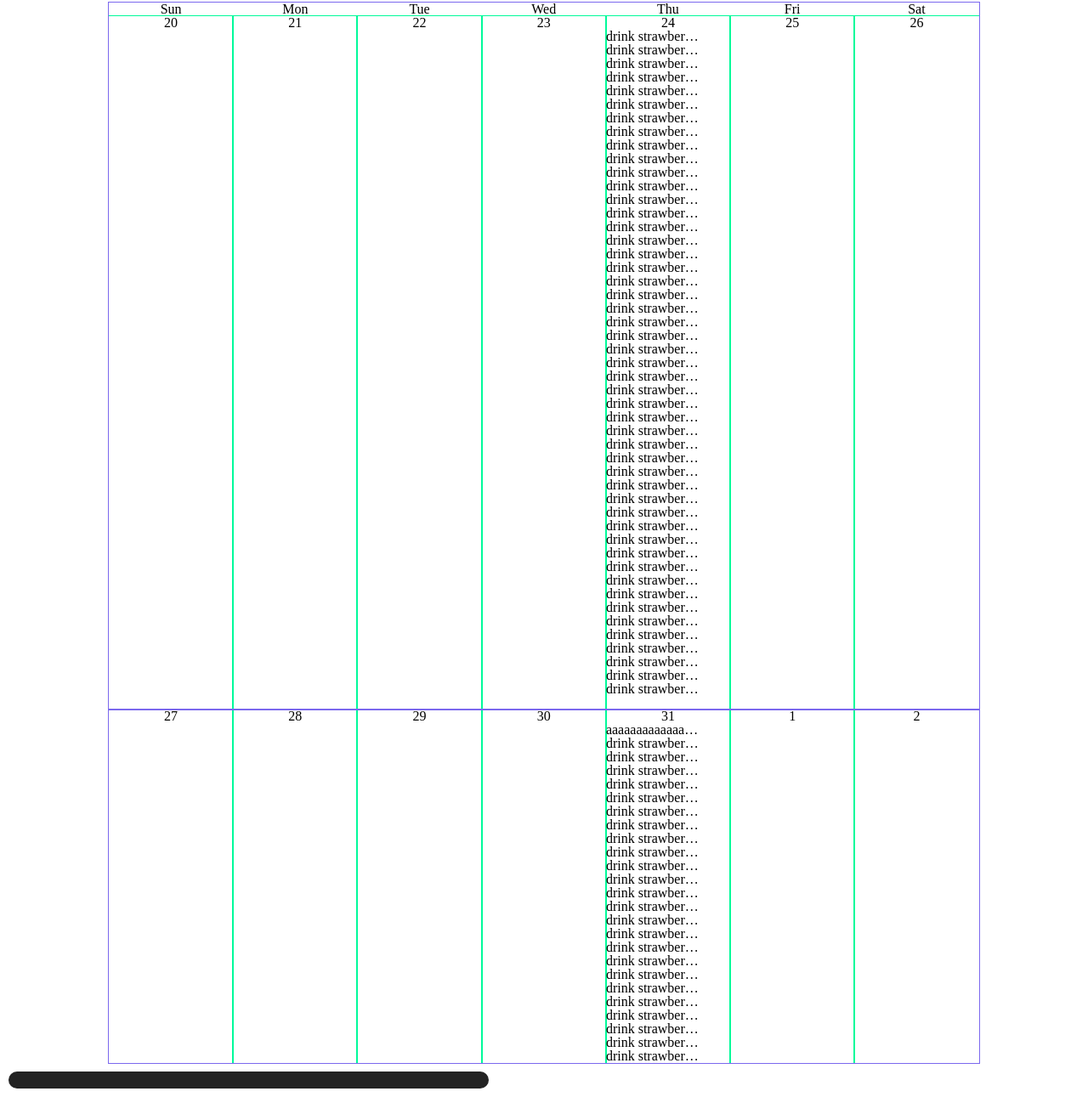
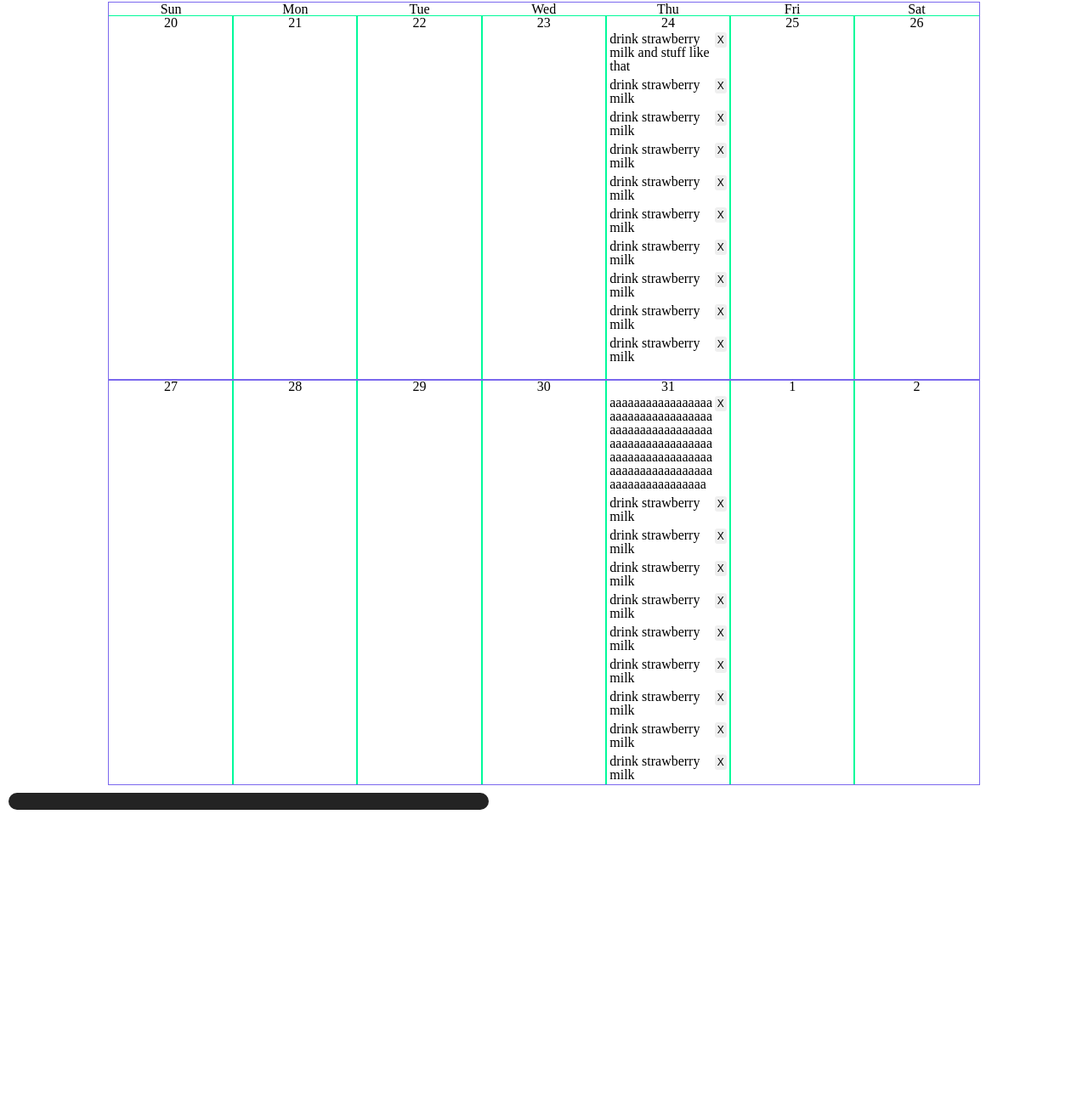
Before and after one commit to scs-bc-project-1-group-1/personalized-information-hub, a plain HTML site: page index.html in a window 1280 px wide. Shown: the part 100-1391 px from the top of the page at 85% size. After the commit the page ends 1063 px from the top, so only its background shows below. Drawn offline with nearby package versions, Linux system fonts and the light colour scheme; no server answers.

Commit message:
finished adding css framework to accomodate adding events, added code to condense event display when switching to monthly view

```diff
--- a/assets/css/style.css
+++ b/assets/css/style.css
@@ -2,7 +2,7 @@
 ethan (average-kirigiri-enjoyer), WesleyHAS, Stavros Panagiotopoulos (stavrospana)
 SCS Boot Camp Project 1 Group 1 - Personal Information Hub
 Created 2023/08/15
-Last Edited 2023/08/24
+Last Edited 2023/08/25
 */
 
 
@@ -67,12 +67,46 @@ Last Edited 2023/08/24
   outline: solid 1px mediumspringgreen;
 }
 
-.events > *
+.events div
+{
+  width: 94%;
+  margin: 0px 3% 0px 3%;
+  padding: 3px 0px;
+}
+
+.events div li
+{
+  display: inline-block;
+  white-space: pre-wrap;
+  word-wrap: break-word;
+  overflow: visible;
+  text-overflow: clip;
+  width: 90%;
+}
+
+.events.monthly div
+{
+  width: 94%;
+  margin: 0px 3% 0px 3%;
+  padding: 2px 0px;
+}
+
+.events.monthly div li
 {
   white-space: nowrap;
   overflow: hidden;
   text-overflow: ellipsis;
-  width: 75%;
+}
+
+.events div button
+{
+  font-size: 12px;
+  padding: 2px 0px;
+  border-radius: 3px;
+  border: none;
+  float: right;
+  vertical-align: middle;
+  width: 10%;
 }
 
 .date
--- a/assets/scripts/script.js
+++ b/assets/scripts/script.js
@@ -2,7 +2,7 @@
 ethan (average-kirigiri-enjoyer), WesleyHAS, Stavros Panagiotopoulos (stavrospana)
 SCS Boot Camp Project 1 Group 1 - Personal Information Hub
 Created 2023/08/15
-Last Edited 2023/08/24
+Last Edited 2023/08/25
 */
 
 /* Ethan's code here */
@@ -32,6 +32,7 @@ var rowFour = $("#row-4");
 var rowFive = $("#row-5");
 var rowSix = $("#row-6");
 var eventBlocks = $(".event-block");
+var events = eventBlocks.children(".events");
 var monthlyRows = $(".monthly-row");
 var monthBlocks = $(".month-block");
 
@@ -321,6 +322,7 @@ function switchEventZoom(zoomButton)
 
       firstDay = monthOfLastDay; //sets firstDay to first day of month which to be zoomed out to
       eventBlocks.css({"min-height": "", "height": "100px"}); //removes min-height & sets a fixed height of 100px to all event day blocks
+      events.addClass("monthly"); //adds monthly class to event lists
 
       eventView = "monthly"
     }
@@ -352,6 +354,7 @@ function switchEventZoom(zoomButton)
     }
     else if (eventView === "monthly") //if the planner is currently in monthly view, switch to weekly view
     {
+      events.removeClass("monthly"); //removes monthly class from event lists
       eventView = "weekly"
     }
   }
--- a/index.html
+++ b/index.html
@@ -2,7 +2,7 @@
 ethan (average-kirigiri-enjoyer), WesleyHAS, Stavros Panagiotopoulos (stavrospana)
 SCS Boot Camp Project 1 Group 1 - Personal Information Hub
 Created 2023/08/15
-Last Edited 2023/08/24
+Last Edited 2023/08/25
 -->
 
 <!DOCTYPE html>
@@ -114,55 +114,16 @@ Last Edited 2023/08/24
 
 				<p class = "date"></p>
 				<ul class = "events">
-					<li>drink strawberry milk</li>
-					<li>drink strawberry milk</li>
-					<li>drink strawberry milk</li>
-					<li>drink strawberry milk</li>
-					<li>drink strawberry milk</li>
-					<li>drink strawberry milk</li>
-					<li>drink strawberry milk</li>
-					<li>drink strawberry milk</li>
-					<li>drink strawberry milk</li>
-					<li>drink strawberry milk</li>
-					<li>drink strawberry milk</li>
-					<li>drink strawberry milk</li>
-					<li>drink strawberry milk</li>
-					<li>drink strawberry milk</li>
-					<li>drink strawberry milk</li>
-					<li>drink strawberry milk</li>
-					<li>drink strawberry milk</li>
-					<li>drink strawberry milk</li>
-					<li>drink strawberry milk</li>
-					<li>drink strawberry milk</li>
-					<li>drink strawberry milk</li>
-					<li>drink strawberry milk</li>
-					<li>drink strawberry milk</li>
-					<li>drink strawberry milk</li>
-					<li>drink strawberry milk</li>
-					<li>drink strawberry milk</li>
-					<li>drink strawberry milk</li>
-					<li>drink strawberry milk</li>
-					<li>drink strawberry milk</li>
-					<li>drink strawberry milk</li>
-					<li>drink strawberry milk</li>
-					<li>drink strawberry milk</li>
-					<li>drink strawberry milk</li>
-					<li>drink strawberry milk</li>
-					<li>drink strawberry milk</li>
-					<li>drink strawberry milk</li>
-					<li>drink strawberry milk</li>
-					<li>drink strawberry milk</li>
-					<li>drink strawberry milk</li>
-					<li>drink strawberry milk</li>
-					<li>drink strawberry milk</li>
-					<li>drink strawberry milk</li>
-					<li>drink strawberry milk</li>
-					<li>drink strawberry milk</li>
-					<li>drink strawberry milk</li>
-					<li>drink strawberry milk</li>
-					<li>drink strawberry milk</li>
-					<li>drink strawberry milk</li>
-					<li>drink strawberry milk</li>
+					<div><li>drink strawberry milk and stuff like that</li><button>X</button></div>
+					<div><li>drink strawberry milk</li><button>X</button></div>
+					<div><li>drink strawberry milk</li><button>X</button></div>
+					<div><li>drink strawberry milk</li><button>X</button></div>
+					<div><li>drink strawberry milk</li><button>X</button></div>
+					<div><li>drink strawberry milk</li><button>X</button></div>
+					<div><li>drink strawberry milk</li><button>X</button></div>
+					<div><li>drink strawberry milk</li><button>X</button></div>
+					<div><li>drink strawberry milk</li><button>X</button></div>
+					<div><li>drink strawberry milk</li><button>X</button></div>
 				</ul>
 
 			</div>
@@ -216,31 +177,16 @@ Last Edited 2023/08/24
 
 				<p class = "date"></p>
 				<ul class = "events">
-					<li>aaaaaaaaaaaaaaaaaaaaaaaaaaaaaaaaaaaaaaaaaaaaaaaaaaaaaaaaaaaaaaaaaaaaaaaaaaaaaaaaaaaaaaaaaaaaaa</li>
-					<li>drink strawberry milk</li>
-					<li>drink strawberry milk</li>
-					<li>drink strawberry milk</li>
-					<li>drink strawberry milk</li>
-					<li>drink strawberry milk</li>
-					<li>drink strawberry milk</li>
-					<li>drink strawberry milk</li>
-					<li>drink strawberry milk</li>
-					<li>drink strawberry milk</li>
-					<li>drink strawberry milk</li>
-					<li>drink strawberry milk</li>
-					<li>drink strawberry milk</li>
-					<li>drink strawberry milk</li>
-					<li>drink strawberry milk</li>
-					<li>drink strawberry milk</li>
-					<li>drink strawberry milk</li>
-					<li>drink strawberry milk</li>
-					<li>drink strawberry milk</li>
-					<li>drink strawberry milk</li>
-					<li>drink strawberry milk</li>
-					<li>drink strawberry milk</li>
-					<li>drink strawberry milk</li>
-					<li>drink strawberry milk</li>
-					<li>drink strawberry milk</li>
+					<div><li>aaaaaaaaaaaaaaaaaaaaaaaaaaaaaaaaaaaaaaaaaaaaaaaaaaaaaaaaaaaaaaaaaaaaaaaaaaaaaaaaaaaaaaaaaaaaaaaaaaaaaaaaaaaaaaaaaaaaaa</li><button>X</button></div>
+					<div><li>drink strawberry milk</li><button>X</button></div>
+					<div><li>drink strawberry milk</li><button>X</button></div>
+					<div><li>drink strawberry milk</li><button>X</button></div>
+					<div><li>drink strawberry milk</li><button>X</button></div>
+					<div><li>drink strawberry milk</li><button>X</button></div>
+					<div><li>drink strawberry milk</li><button>X</button></div>
+					<div><li>drink strawberry milk</li><button>X</button></div>
+					<div><li>drink strawberry milk</li><button>X</button></div>
+					<div><li>drink strawberry milk</li><button>X</button></div>
 				</ul>
 
 			</div>
```
